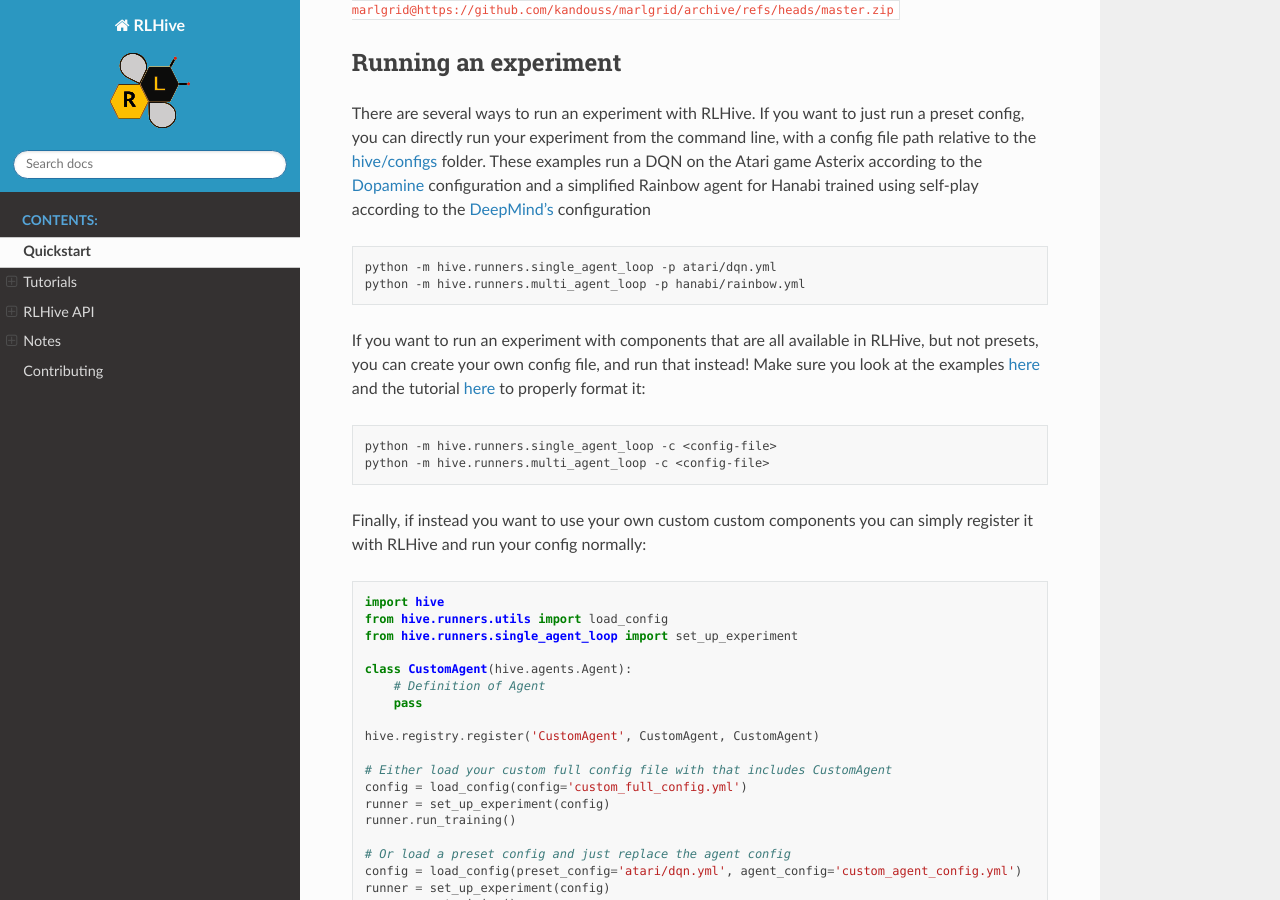
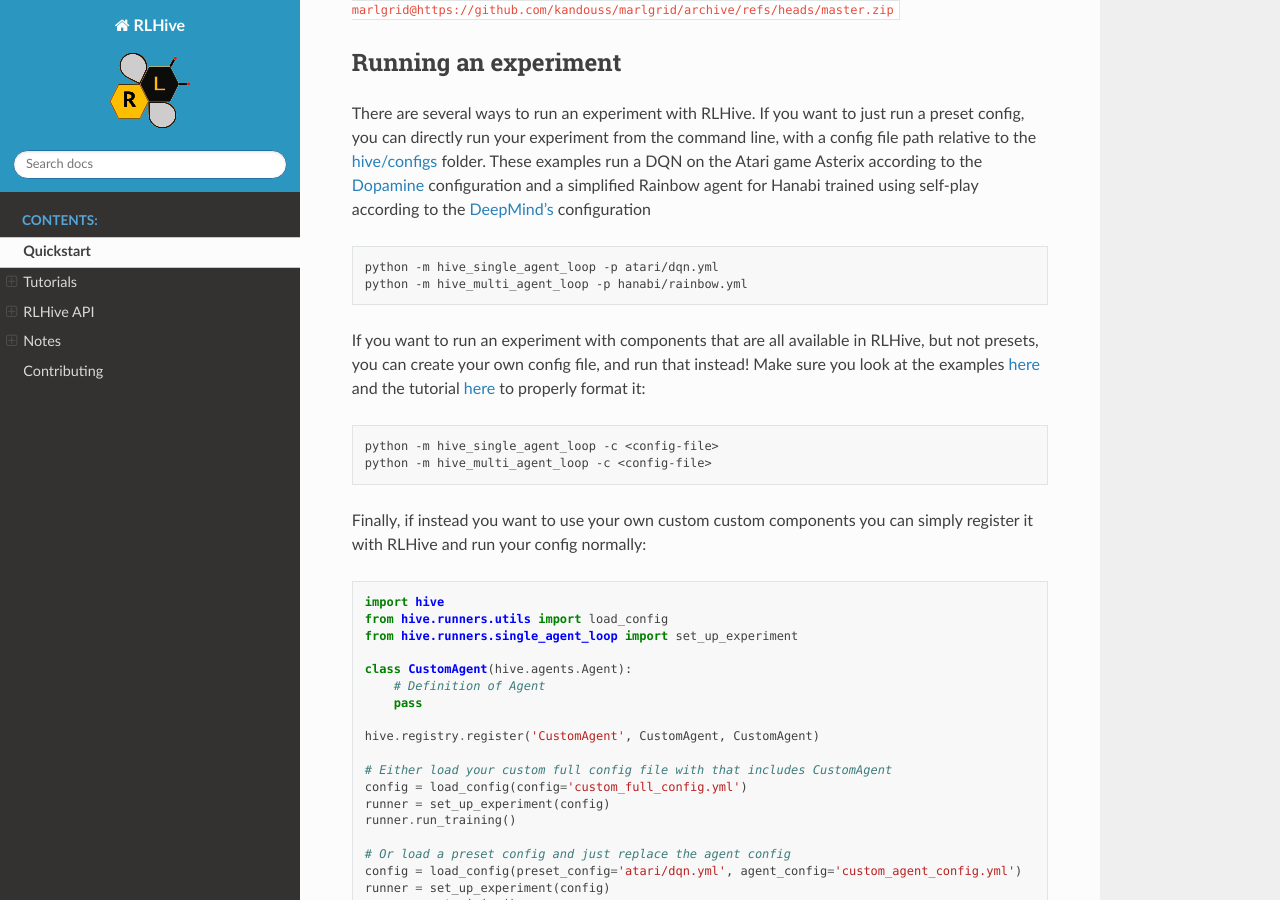
Before and after one commit to chandar-lab/RLHive, a Sphinx documentation site: the page built from docs/quickstart.rst, in a window 1280 px wide and 900 px high, scrolled down 632 px. Built offline with Sphinx 7.4.7 and the Read the Docs theme 2.0.0, drawn with Linux system fonts in a browser that asks for light colours.

Commit message:
Fix bug with running hive scripts

```diff
--- a/docs/quickstart.rst
+++ b/docs/quickstart.rst
@@ -42,8 +42,8 @@
 
 .. code-block:: bash
 
-    python -m hive.runners.single_agent_loop -p atari/dqn.yml
-    python -m hive.runners.multi_agent_loop -p hanabi/rainbow.yml
+    python -m hive_single_agent_loop -p atari/dqn.yml
+    python -m hive_multi_agent_loop -p hanabi/rainbow.yml
 
 If you want to run an experiment with components that are all available in RLHive,
 but not presets, you can create your own config file, and run that instead! Make
@@ -53,8 +53,8 @@
 
 .. code-block:: bash
 
-    python -m hive.runners.single_agent_loop -c <config-file>
-    python -m hive.runners.multi_agent_loop -c <config-file>
+    python -m hive_single_agent_loop -c <config-file>
+    python -m hive_multi_agent_loop -c <config-file>
 
 Finally, if instead you want to use your own custom custom components you can
 simply register it with RLHive and run your config normally:
--- a/setup.py
+++ b/setup.py
@@ -51,4 +51,10 @@
         "test": test,
         "all": atari + gym_minigrid + petting_zoo + test,
     },
+    entry_points={
+        "console_scripts": [
+            "hive_single_agent_loop = hive.runners.single_agent_loop:main",
+            "hive_multi_agent_loop = hive.runners.multi_agent_loop:main",
+        ]
+    },
 )
```
